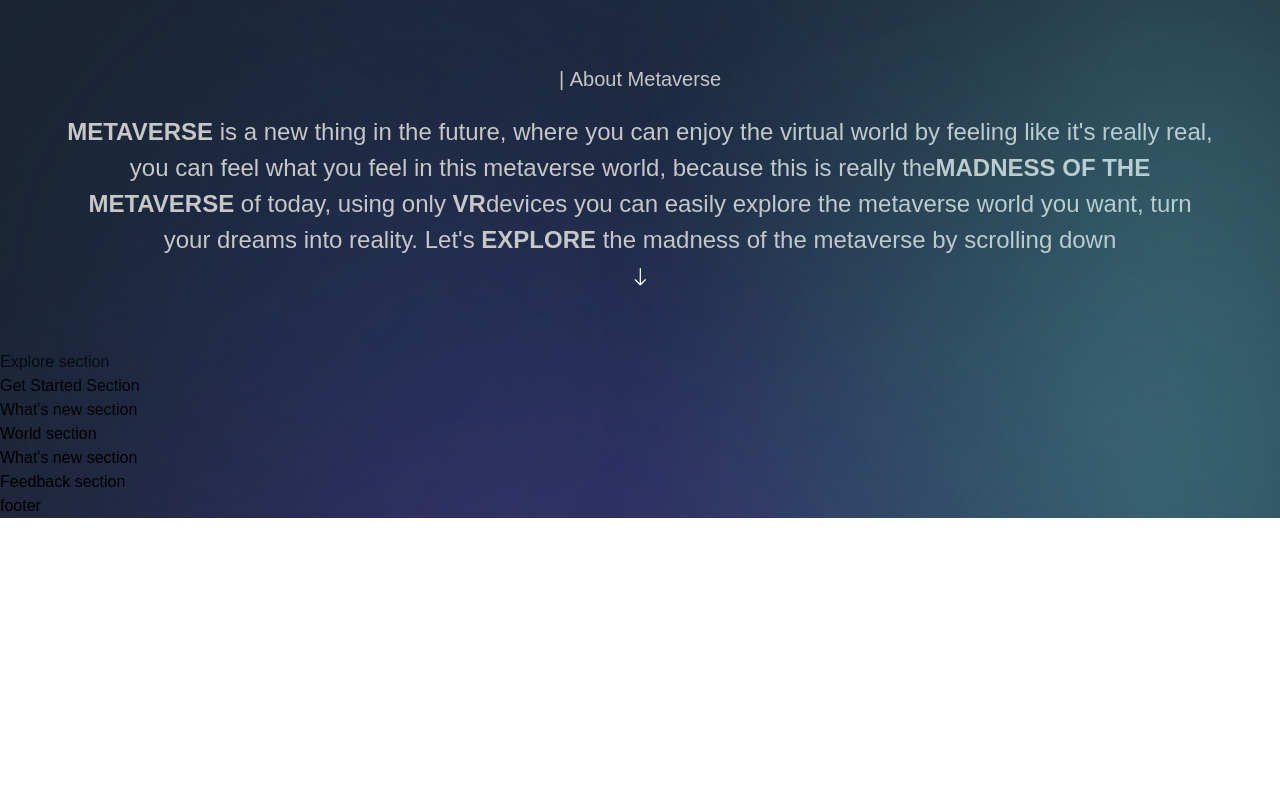
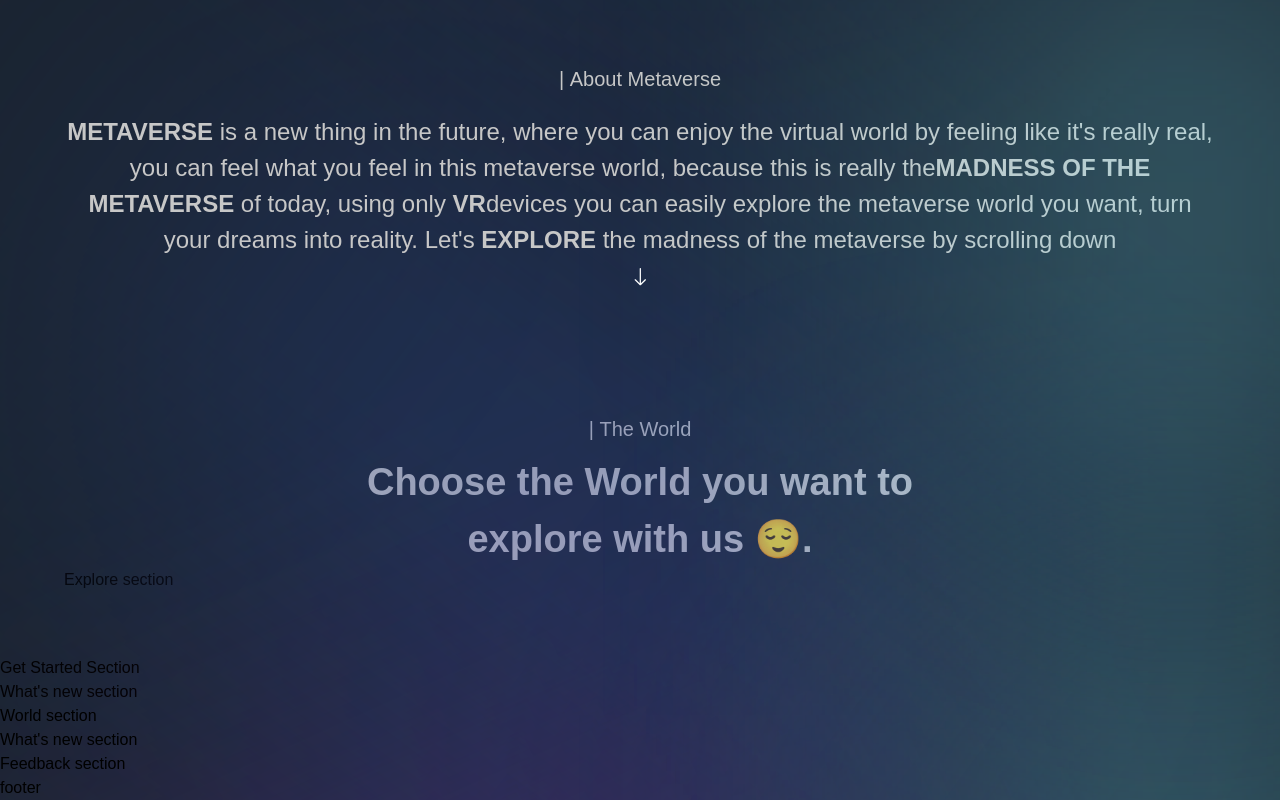
Before and after one commit to Ihtisham-Khattak/metaverse, a Next.js app: page / in a window 1280 px wide. Shown: the part 946-1746 px from the top of the page. Before the commit the page ends 1464 px from the top, so only its background shows below. Built offline with nearby package versions, Linux system fonts and the light colour scheme; a web font is replaced by a local one.

Commit message:
first change for explore

```diff
--- a/components/CustomTexts.jsx
+++ b/components/CustomTexts.jsx
@@ -19,4 +19,11 @@ export const TypingText = ({ title, textAlign }) => (
   </motion.p>
 );
 
-export const TitleText = ({ title, textAlign }) => <h2>Title Text</h2>;
+export const TitleText = ({ title, textAlign }) => (
+  <motion.h2
+    variants={textVariant2}
+    initial="hidden"
+    whileInView="show"
+    className={`${textAlign} mt-[10px] font-bold text-secondary-white sm:text-[38px] text-[20px] `}
+  >{title}</motion.h2>
+);
--- a/sections/Explore.jsx
+++ b/sections/Explore.jsx
@@ -1,7 +1,34 @@
-'use client';
+"use client";
+
+import { useState } from "react";
+import { motion } from "framer-motion";
+import { ExploreCard, TitleText, TypingText } from "../components/";
+import { exploreWorlds } from "../constants";
+
+import styles from "../styles";
+import { staggerContainer } from "../utils/motion";
 
 const Explore = () => (
-  <section>
+  <section className={`${styles.paddings}`} id="explore">
+    <motion.div
+      variants={staggerContainer}
+      initial="hidden"
+      whileInView="show"
+      viewport={{ once: false, amount: 0.25 }}
+      className={`${styles.innerWidth} mx-auto flex flex-col`}
+    >
+      {/* Title */}
+      <TypingText title="| The World" textAlign="text-center" />
+      {/* Sub Title */}
+      <TitleText
+        title={
+          <>
+            Choose the World you want to <br className="md:block hidden" /> explore with us 😌.
+          </>
+        }
+        textAlign="text-center"
+      />
+    </motion.div>
     Explore section
   </section>
 );
```
